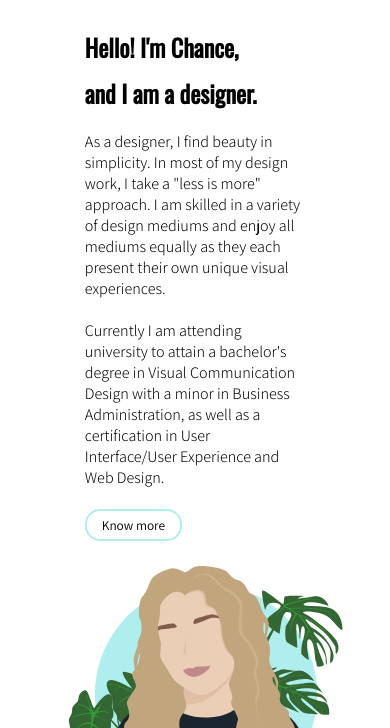
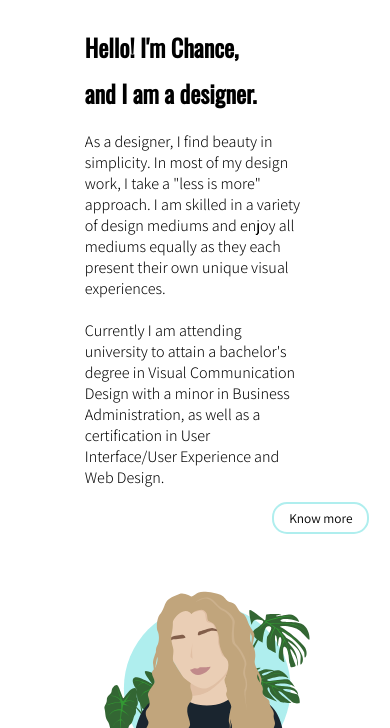
Before and after one commit to cwoudenberg/chance-jenna, a plain HTML site: page index.html in a window 390 px wide. Shown: the part 116-844 px from the top of the page. Drawn offline with nearby package versions, Linux system fonts and the light colour scheme.

Commit message:
Fixed responsive issue
There was an issue with the responsiveness of the design. Elements shifted around before, but are now fixed.

```diff
--- a/index.html
+++ b/index.html
@@ -3,12 +3,13 @@
 <head>
     <meta charset="UTF-8">
     <meta name="viewport" content="width=device-width, initial-scale=1.0">
+    <meta http-equiv="X-UA-Compatible" content="ie=edge">
 
     <!--  Stylesheet  -->
     <link href="https://fonts.googleapis.com/css2?family=Assistant:wght@300;400&family=Oswald&display=swap" rel="stylesheet">
     <link rel="stylesheet" href="styles.css">
 
-    <title>Document</title>
+    <title>Chance Jenna</title>
 </head>
 <body>
 
@@ -35,6 +36,8 @@
      <br></br>
      Currently I am attending university to attain a bachelor's degree in Visual Communication Design with a minor in Business Administration, as well as a certification in User Interface/User Experience and Web Design.
      </p>
+   </section class="bttn">
+   <section>
    <button class="knowme" href="#">
      Know more
    </button>
--- a/styles.css
+++ b/styles.css
@@ -68,7 +68,7 @@ nav a:active {
   justify-content: center;
   }
 
-  .welcome, .selfportrait {
+  #aboutme .welcome, .selfportrait {
     width: 75%;
   }
 }
@@ -78,7 +78,7 @@ nav a:active {
   flex-direction: column;
   }
   #aboutme .selfportrait {
-    width: 100%;
+    width: 75%;
   }
 }
 
@@ -100,6 +100,7 @@ body {
 
 .welcome {
   margin-bottom: 30px;
+  width: 50%;
 }
 
 .name {
@@ -112,7 +113,7 @@ body {
 }
 
 .aboutme {
-  margin-bottom: 20px;
+  margin-bottom: 5px;
   column-count: 2;
   column-width: 200px;
 }
@@ -125,10 +126,11 @@ br {
 .knowme {
   outline: none;
   border: solid 2px paleturquoise;
-  position: absolute;
   background-color: white;
+  position: relative;
+  left: 85%;
+  margin-top: -50px;
   padding: 5px 15px;
-  margin-top: 5px;
   border-radius: 15px;
 }
 
@@ -152,7 +154,6 @@ br {
 .selfportrait {
   width: 400px;
   margin-left: 30px;
-  margin-top: -25px;
 }
 
 circle {
```
